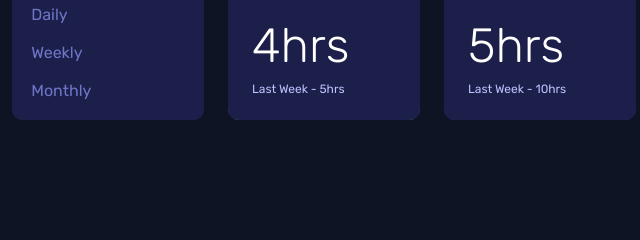
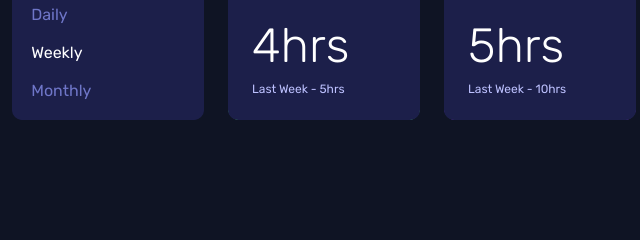
Before and after one commit to PrajwalDhule/Time-tracking-dashboard, a plain HTML site: page index.html in a window 1280 px wide. Shown: the part 484-724 px from the top of the page, 208-848 px from the left. Drawn offline with Linux system fonts and the light colour scheme.

Commit message:
more desktop view changes

```diff
--- a/style.css
+++ b/style.css
@@ -277,6 +277,10 @@ body{
     color: var(--pale-blue);
 }
 
+.long-bottom a:nth-child(2){
+    color: white;
+}
+
 @media (max-width: 375px){
     .container{
         grid-template-columns: 80vw;
```
